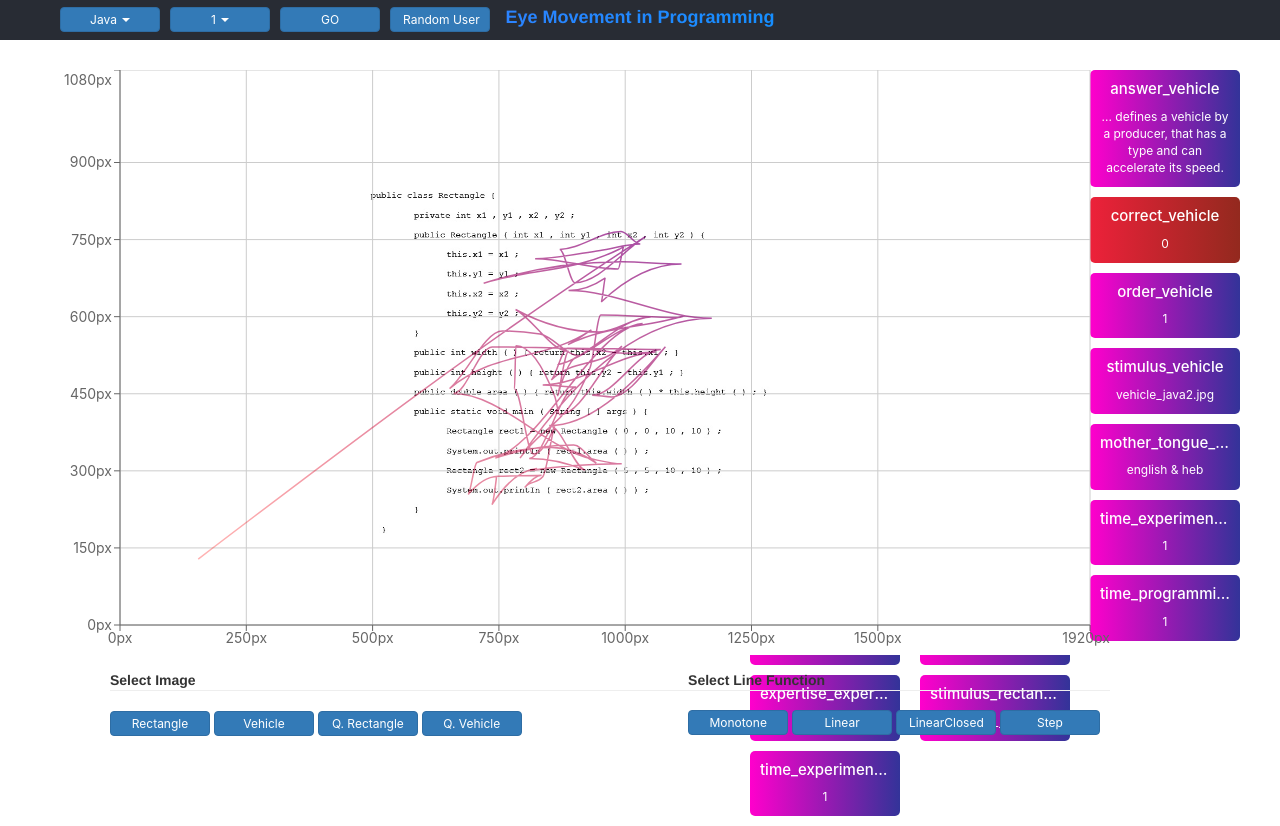
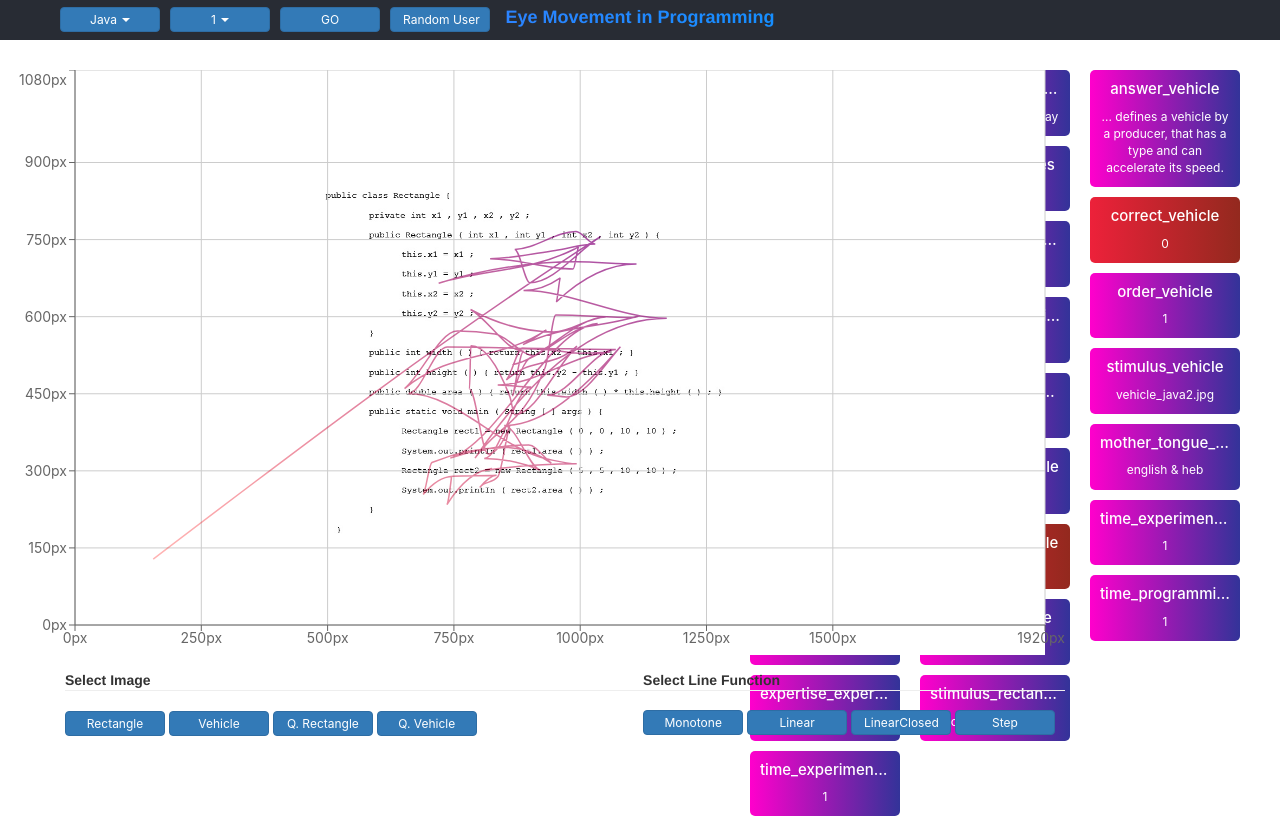
Before and after one commit to ashvtol/EMIP, a React (Create React App) app in the folder dashboard/: page / in a window 1280 px wide. Built offline with nearby package versions, Linux system fonts and the light colour scheme.

Commit message:
Changes for a smaller screen

```diff
--- a/dashboard/package.json
+++ b/dashboard/package.json
@@ -1,4 +1,5 @@
 {
+  "homepage": "https://ashvtol.github.io/emip_demo",
   "name": "dashboard",
   "version": "0.1.0",
   "private": true,
@@ -16,6 +17,8 @@
     "web-vitals": "^0.2.4"
   },
   "scripts": {
+    "predeploy": "npm run build",
+    "deploy": "gh-pages -d build",
     "start": "react-scripts start",
     "build": "react-scripts build",
     "test": "react-scripts test",
@@ -41,6 +44,7 @@
   },
   "devDependencies": {
     "file-loader": "^6.2.0",
+    "gh-pages": "^3.1.0",
     "url-loader": "^4.1.1"
   }
 }
--- a/dashboard/public/index.html
+++ b/dashboard/public/index.html
@@ -27,7 +27,7 @@
       work correctly both with client-side routing and a non-root public URL.
       Learn how to configure a non-root public URL by running `npm run build`.
     -->
-    <title>React App</title>
+    <title>EMIP - Visualization Tool</title>
   </head>
   <body>
     <noscript>You need to enable JavaScript to run this app.</noscript>
--- a/dashboard/src/cartesianPlotStyle.css
+++ b/dashboard/src/cartesianPlotStyle.css
@@ -1,7 +1,7 @@
 .plotDiv {
     position: absolute !important;
     display: block !important;
-    left: 50px;
+    left: 5px;
     top: 70px;
     height: 585px !important;
     width: 1040px !important;
```
Also changed, not shown: 2 other files (tests, documents, lock files or other folders).
